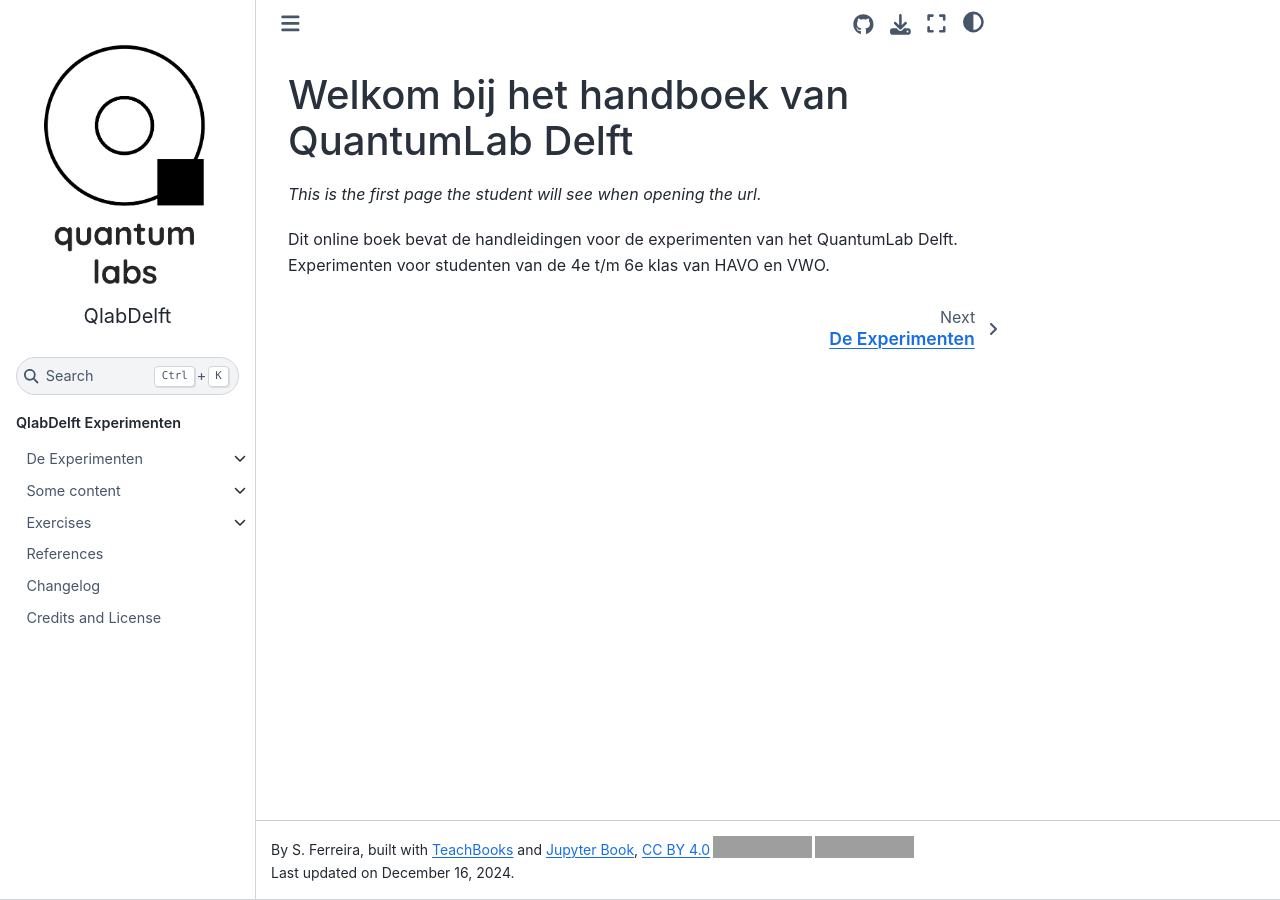
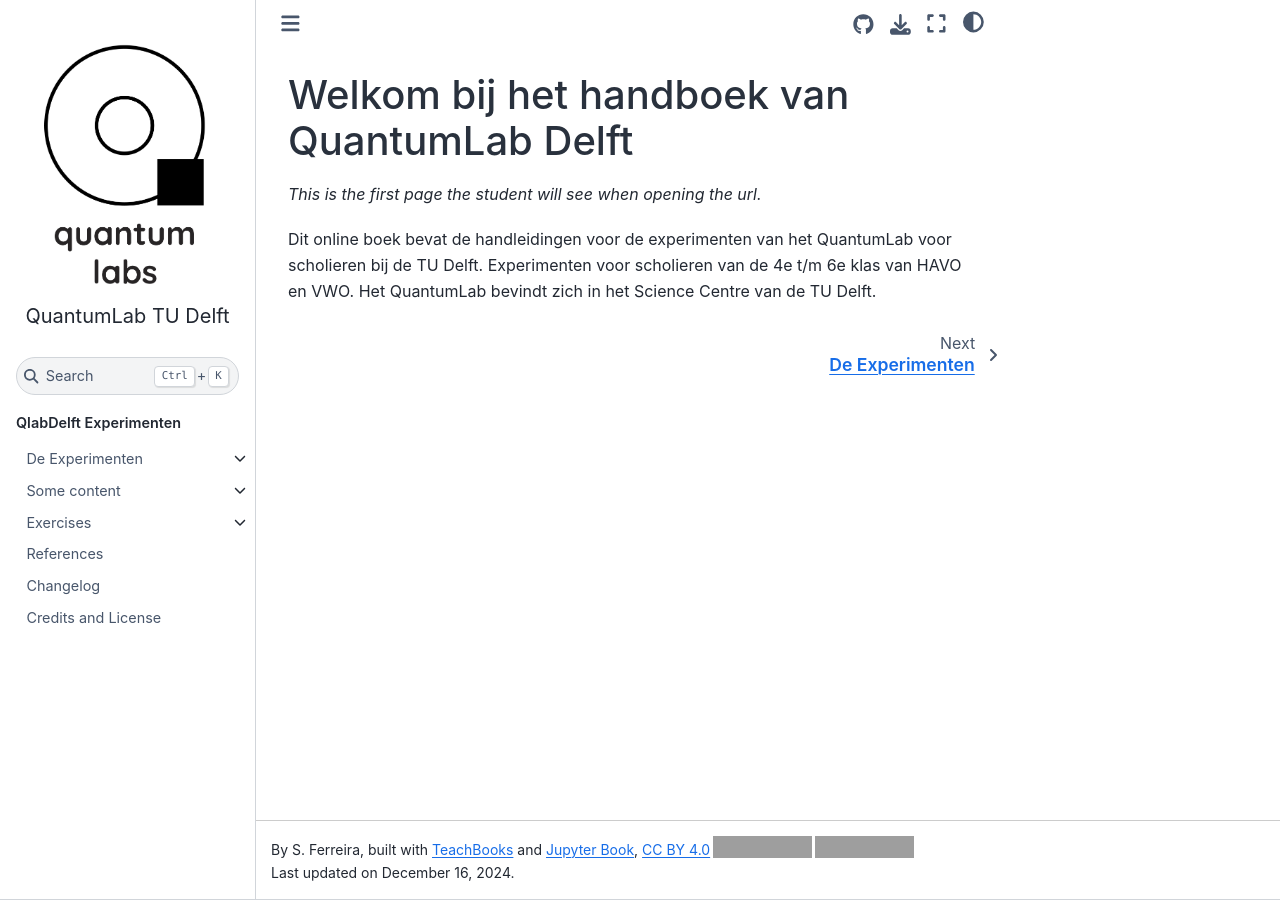
Before and after one commit to sparxification/QLabDelft, a Jupyter Book: the page built from book/intro.md, in a window 1280 px wide. Built offline with Jupyter Book 1.0.4 settings and Sphinx 7.4.7 and the Sphinx Book theme 1.1.4, drawn with Linux system fonts in a browser that asks for light colours; pages that are not in the unit, such as notebooks, are missing from menus; comment, search, counter and statistics services are not loaded; grey boxes are pictures that could not be loaded.

Commit message:
small changes

```diff
--- a/book/_config.yml
+++ b/book/_config.yml
@@ -18,7 +18,7 @@ sphinx:
       exclude_patterns: ["**/_*.yml", "**/*.md", "**/*.ipynb"]
     html_theme_options:
       logo:
-        text: QlabDelft
+        text: QuantumLab TU Delft
         image_light: quantum-labs-zwart-RGB.png # Put your logo for the light mode here (can be the same as image_dark)
         image_dark:  quantum-labs-zwart-RGB-negatief.png # Put your logo for the dark mode here (can be the same as image_light)
       repository_url: "https://github.com/sparxification/QLabDelft" #add your own repo URL here
--- a/book/intro.md
+++ b/book/intro.md
@@ -3,5 +3,6 @@
 
 _This is the first page the student will see when opening the url._
 
-Dit online boek bevat de handleidingen voor de experimenten van het QuantumLab Delft.
-Experimenten voor studenten van de 4e t/m 6e klas van HAVO en VWO.
+Dit online boek bevat de handleidingen voor de experimenten van het QuantumLab voor scholieren bij de TU Delft.
+Experimenten voor scholieren van de 4e t/m 6e klas van HAVO en VWO.
+Het QuantumLab bevindt zich in het Science Centre van de TU Delft.
```
